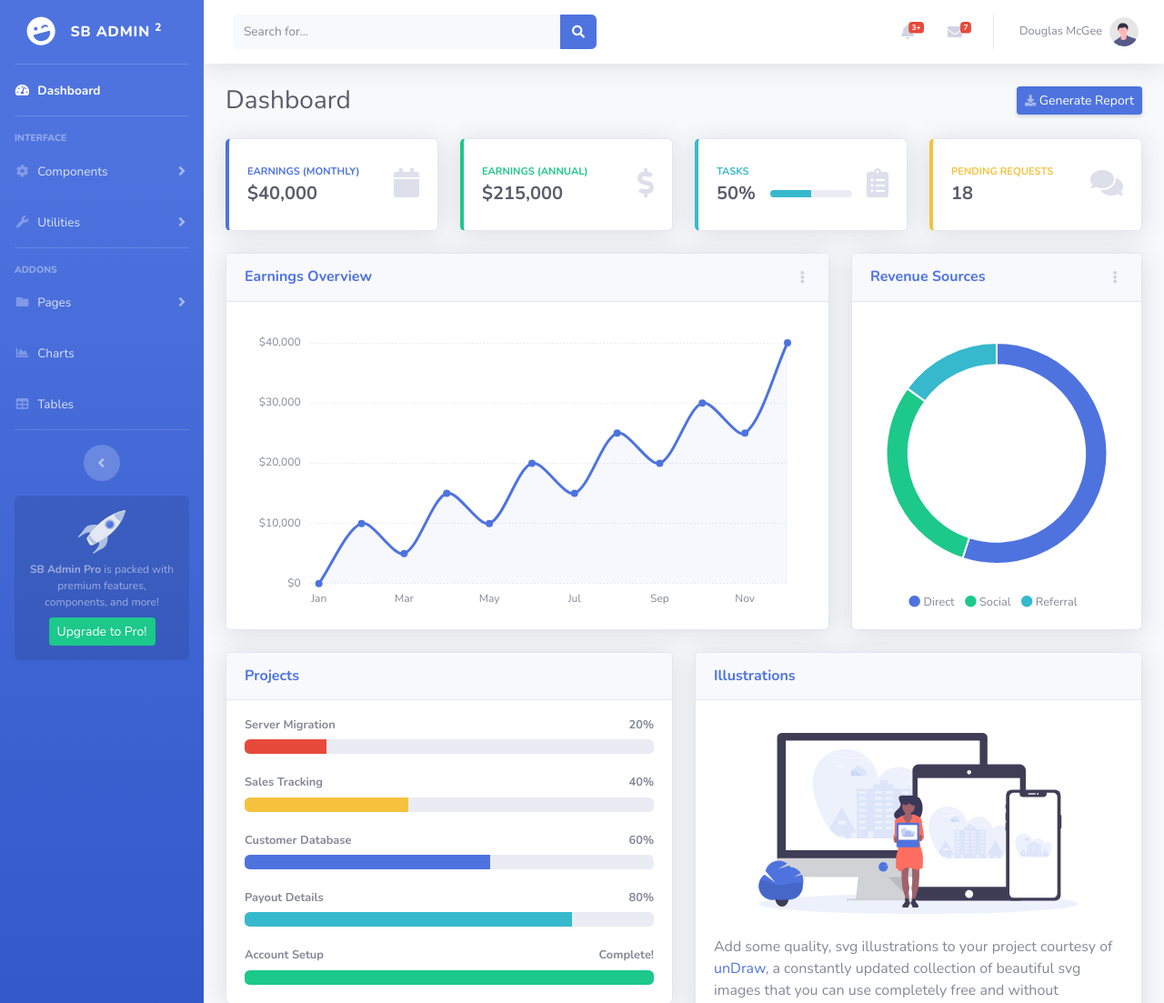
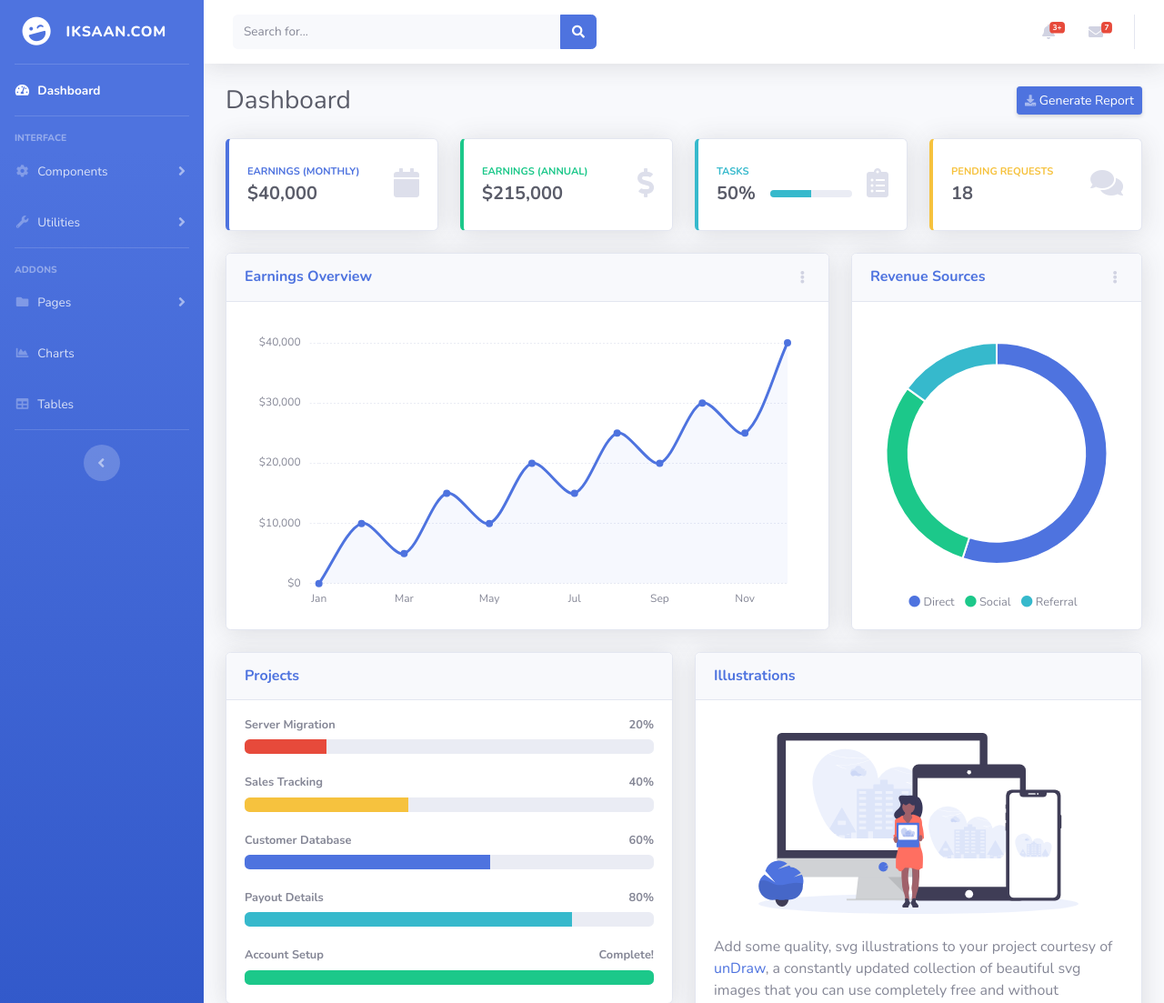
Before and after one commit to robosulthan/dev, a Django app: page / in a window 1280 px wide. Shown: the top 1103 px of the page at 91% size. Run offline with Django 4.2, Linux system fonts and the light colour scheme; some libraries are stand-ins or nearby versions.

Commit message:
Update index.html

```diff
--- a/app/templates/app/index.html
+++ b/app/templates/app/index.html
@@ -9,7 +9,7 @@
     <meta name="description" content="">
     <meta name="author" content="">
 
-    <title>SB Admin 2 - Dashboard</title>
+    <title>ikSaan.com</title>
 
     <!-- Custom fonts for this template-->
     <link href="/static/app/vendor/fontawesome-free/css/all.min.css" rel="stylesheet" type="text/css">
@@ -35,7 +35,7 @@
                 <div class="sidebar-brand-icon rotate-n-15">
                     <i class="fas fa-laugh-wink"></i>
                 </div>
-                <div class="sidebar-brand-text mx-3">SB Admin <sup>2</sup></div>
+                <div class="sidebar-brand-text mx-3">ikSaan.com</div>
             </a>
 
             <!-- Divider -->
@@ -142,13 +142,13 @@
                 <button class="rounded-circle border-0" id="sidebarToggle"></button>
             </div>
 
-            <!-- Sidebar Message -->
+            <!-- Sidebar Message
             <div class="sidebar-card d-none d-lg-flex">
                 <img class="sidebar-card-illustration mb-2" src="img/undraw_rocket.svg" alt="...">
                 <p class="text-center mb-2"><strong>SB Admin Pro</strong> is packed with premium features, components, and more!</p>
                 <a class="btn btn-success btn-sm" href="https://startbootstrap.com/theme/sb-admin-pro">Upgrade to Pro!</a>
             </div>
-
+	   -->
         </ul>
         <!-- End of Sidebar -->
 
@@ -326,7 +326,7 @@
 
                         <div class="topbar-divider d-none d-sm-block"></div>
 
-                        <!-- Nav Item - User Information -->
+                        <!-- Nav Item - User Information
                         <li class="nav-item dropdown no-arrow">
                             <a class="nav-link dropdown-toggle" href="#" id="userDropdown" role="button"
                                 data-toggle="dropdown" aria-haspopup="true" aria-expanded="false">
@@ -334,7 +334,7 @@
                                 <img class="img-profile rounded-circle"
                                     src="img/undraw_profile.svg">
                             </a>
-                            <!-- Dropdown - User Information -->
+                            <!-- Dropdown - User Information
                             <div class="dropdown-menu dropdown-menu-right shadow animated--grow-in"
                                 aria-labelledby="userDropdown">
                                 <a class="dropdown-item" href="#">
@@ -355,6 +355,7 @@
                                     Logout
                                 </a>
                             </div>
+			   Aslam-1  -->
                         </li>
 
                     </ul>
```
